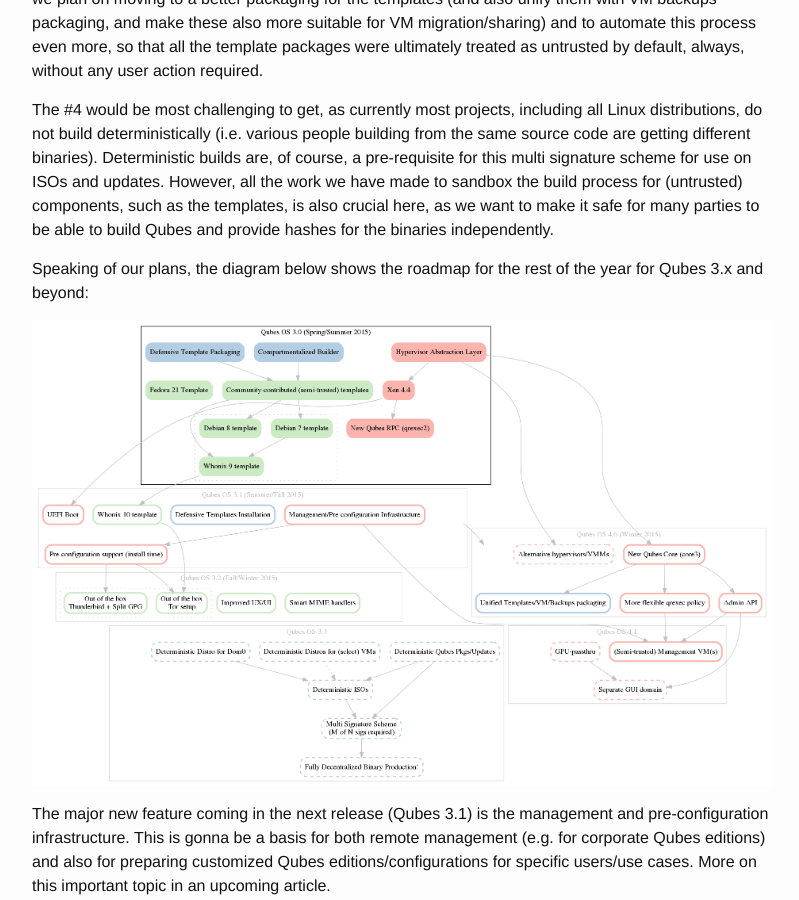
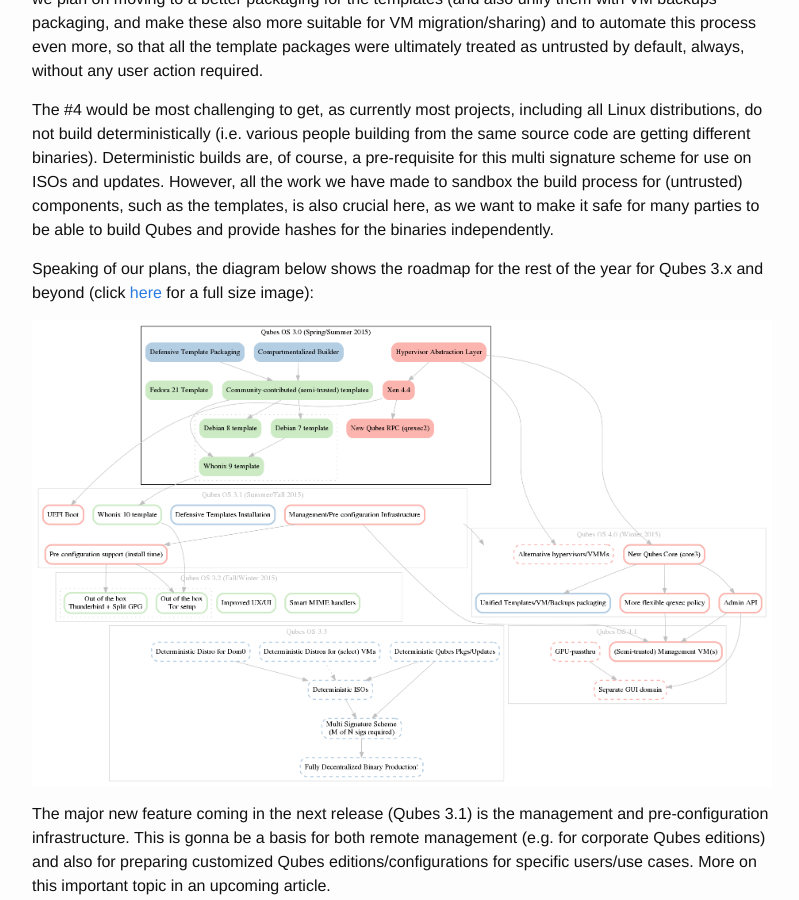
Before and after one commit to rootkovska/rootkovska.github.io, a Jekyll site: the page built from _posts/2015-04-23-qubes-30rc1-and-roadmap.md, in a window 1280 px wide and 900 px high, scrolled down 1811 px. Shown: the whole window, without its empty margins (238-1037 px from the left). Built offline with Jekyll 4.4.1, drawn with Linux system fonts in a browser that asks for light colours; Markdown is read by kramdown in place of the engine named in the settings.

Commit message:
Provide link in the recent post for viewing the roadmap in full size

```diff
--- a/_posts/2015-04-23-qubes-30rc1-and-roadmap.md
+++ b/_posts/2015-04-23-qubes-30rc1-and-roadmap.md
@@ -111,7 +111,9 @@ also crucial here, as we want to make it safe for many parties to be able to
 build Qubes and provide hashes for the binaries independently.
 
 Speaking of our plans, the diagram below shows the roadmap for the rest of the
-year for Qubes 3.x and beyond:
+year for Qubes 3.x and beyond (click
+[here](https://raw.githubusercontent.com/rootkovska/rootkovska.github.io/master/resources/roadmap-2015-apr.png)
+for a full size image):
 
 ![Qubes Roadmap for 2015]({{ site.url }}/resources/roadmap-2015-apr.png)
 
```
